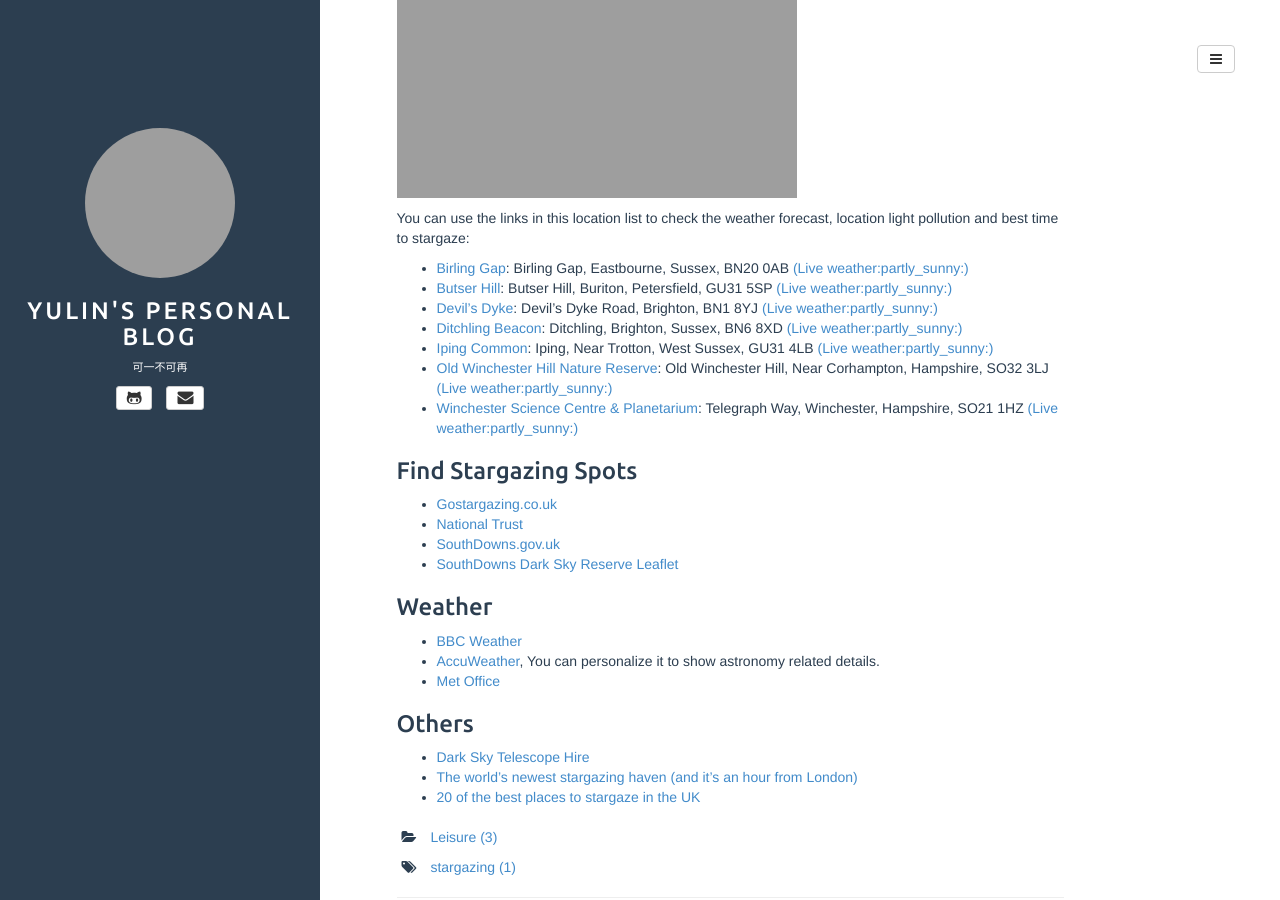
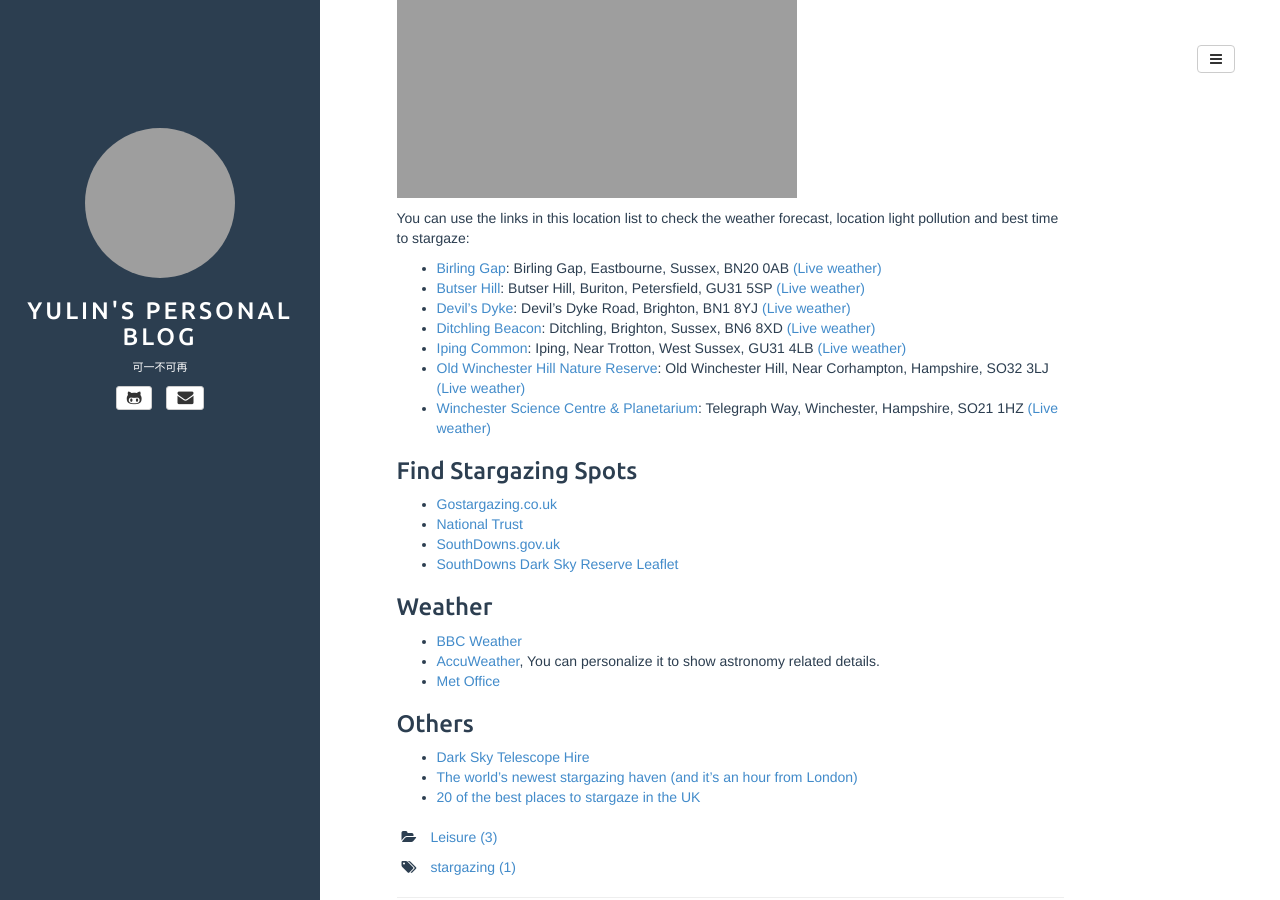
Before and after one commit to JimmyWuMadchester/JimmyWuMadchester.github.io, a Jekyll site: the page built from _posts/2017-10-13-Stargazing.md, in a window 1280 px wide and 900 px high, scrolled down 408 px. Built offline with Jekyll 4.4.1, drawn with Linux system fonts in a browser that asks for light colours; comment, search, counter and statistics services are not loaded; part of the change alters nothing that is shown; grey boxes are pictures that could not be loaded.

Commit message:
Update 2017-10-13-Stargazing.md

```diff
--- a/_posts/2017-10-13-Stargazing.md
+++ b/_posts/2017-10-13-Stargazing.md
@@ -19,13 +19,13 @@ While planning a trip to South Downs for stargazing, I've found a bunch of usefu
 
 You can use the links in this location list to check the weather forecast, location light pollution and best time to stargaze:
 
-* [Birling Gap](http://gostargazing.co.uk/events/locations/birling-gap/): Birling Gap, Eastbourne, Sussex, BN20 0AB [(Live weather:partly_sunny:)](https://www.accuweather.com/en/gb/east-dean/bn20-0/astronomy-weather/43217_pc)
-* [Butser Hill](http://gostargazing.co.uk/events/locations/butser-hill/): Butser Hill, Buriton, Petersfield, GU31 5SP [(Live weather:partly_sunny:)](https://www.accuweather.com/en/gb/south-harting/gu31-5/astronomy-weather/46480_pc)
-* [Devil’s Dyke](http://gostargazing.co.uk/events/locations/devils-dyke/): Devil's Dyke Road, Brighton, BN1 8YJ [(Live weather:partly_sunny:)](https://www.accuweather.com/en/gb/brighton/bn1-8/astronomy-weather/43171_pc)
-* [Ditchling Beacon](http://gostargazing.co.uk/events/locations/ditchling-beacon/): Ditchling, Brighton, Sussex, BN6 8XD [(Live weather:partly_sunny:)](https://www.accuweather.com/en/gb/keymer/bn6-8/astronomy-weather/43273_pc)
-* [Iping Common](http://gostargazing.co.uk/events/locations/iping-common/): Iping, Near Trotton, West Sussex, GU31 4LB [(Live weather:partly_sunny:)](https://www.accuweather.com/en/gb/iping/gu29-0/astronomy-weather/712893)
-* [Old Winchester Hill Nature Reserve](http://gostargazing.co.uk/events/locations/old-winchester-hill-nature-reserve/): Old Winchester Hill, Near Corhampton, Hampshire, SO32 3LJ [(Live weather:partly_sunny:)](https://www.accuweather.com/en/gb/meonstoke/so32-3/astronomy-weather/52404_pc)
-* [Winchester Science Centre & Planetarium](http://gostargazing.co.uk/events/locations/winchester-science-centre-planetarium/): Telegraph Way, Winchester, Hampshire, SO21 1HZ [(Live weather:partly_sunny:)](https://www.accuweather.com/en/gb/twyford/so21-1/astronomy-weather/52378_pc)
+* [Birling Gap](http://gostargazing.co.uk/events/locations/birling-gap/): Birling Gap, Eastbourne, Sussex, BN20 0AB [(Live weather)](https://www.accuweather.com/en/gb/east-dean/bn20-0/astronomy-weather/43217_pc)
+* [Butser Hill](http://gostargazing.co.uk/events/locations/butser-hill/): Butser Hill, Buriton, Petersfield, GU31 5SP [(Live weather)](https://www.accuweather.com/en/gb/south-harting/gu31-5/astronomy-weather/46480_pc)
+* [Devil’s Dyke](http://gostargazing.co.uk/events/locations/devils-dyke/): Devil's Dyke Road, Brighton, BN1 8YJ [(Live weather)](https://www.accuweather.com/en/gb/brighton/bn1-8/astronomy-weather/43171_pc)
+* [Ditchling Beacon](http://gostargazing.co.uk/events/locations/ditchling-beacon/): Ditchling, Brighton, Sussex, BN6 8XD [(Live weather)](https://www.accuweather.com/en/gb/keymer/bn6-8/astronomy-weather/43273_pc)
+* [Iping Common](http://gostargazing.co.uk/events/locations/iping-common/): Iping, Near Trotton, West Sussex, GU31 4LB [(Live weather)](https://www.accuweather.com/en/gb/iping/gu29-0/astronomy-weather/712893)
+* [Old Winchester Hill Nature Reserve](http://gostargazing.co.uk/events/locations/old-winchester-hill-nature-reserve/): Old Winchester Hill, Near Corhampton, Hampshire, SO32 3LJ [(Live weather)](https://www.accuweather.com/en/gb/meonstoke/so32-3/astronomy-weather/52404_pc)
+* [Winchester Science Centre & Planetarium](http://gostargazing.co.uk/events/locations/winchester-science-centre-planetarium/): Telegraph Way, Winchester, Hampshire, SO21 1HZ [(Live weather)](https://www.accuweather.com/en/gb/twyford/so21-1/astronomy-weather/52378_pc)
 
 ### Find Stargazing Spots
 
```
